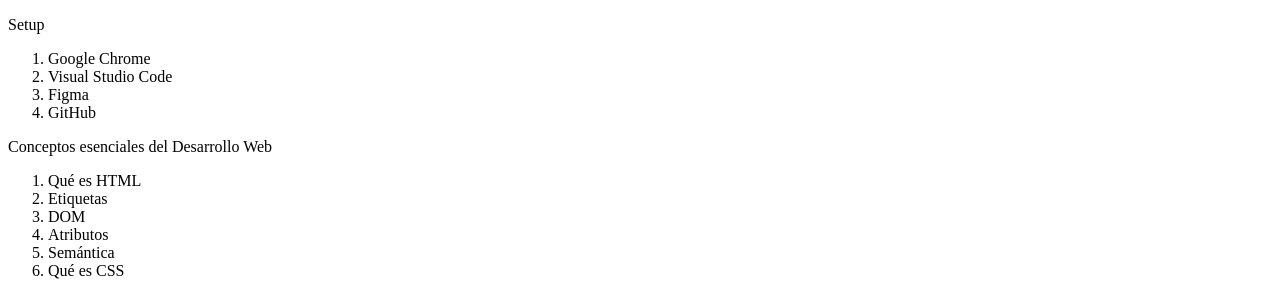
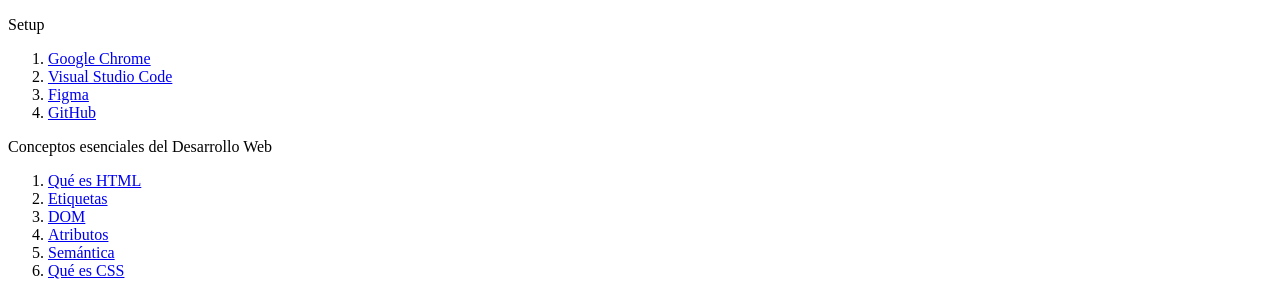
Before and after one commit to HectorGalindoPedraza/curso-esencial-html-css, a plain HTML site: page index.html in a window 1280 px wide. Shown: the top 298 px of the page. Drawn offline with Linux system fonts and the light colour scheme.

Commit message:
Enlaces y Rutas

```diff
--- a/index.html
+++ b/index.html
@@ -1,5 +1,5 @@
 <!DOCTYPE html>
-<html lang="en">
+<html lang="es">
 <head>
     <meta charset="UTF-8">
     <meta http-equiv="X-UA-Compatible" content="IE=edge">
@@ -11,19 +11,19 @@
         <p>Setup</p>
         <nav>
 <ol>
-    <li>Google Chrome</li>
-    <li>Visual Studio Code</li>
-    <li>Figma</li>
-    <li>GitHub</li>
+    <li> <a href="#google-chrome">Google Chrome</a> </li>
+    <li> <a href="#vsc">Visual Studio Code</a></li>
+    <li> <a href="#figma">Figma</a></li>
+    <li> <a href="#github">GitHub</a></li>
 </ol>
 <p>Conceptos esenciales del Desarrollo Web</p>
 <ol>
-    <li>Qué es HTML</li>
-    <li>Etiquetas</li>
-    <li>DOM</li>
-    <li>Atributos</li>
-    <li>Semántica</li>
-    <li>Qué es CSS</li>
+    <li> <a href="#html">Qué es HTML</a></li>
+    <li> <a href="#etiquetas">Etiquetas</a></li>
+    <li> <a href="#dom">DOM</a></li>
+    <li> <a href="#atributos">Atributos</a></li>
+    <li> <a href="#semantica">Semántica</a> </li>
+    <li> <a href="#css">Qué es CSS</a></li>
 </ol>
         </nav>
     </header>
@@ -34,24 +34,24 @@
             Setup
         </h2>
     <img src="./assets/img/chrome.png" alt="Logo de Google Chrome" title="Logo de Google Chrome">
-    <h3>Google Chrome</h3>
+    <h3 id="google-chrome">Google Chrome</h3>
     <p>
         Chrome va a ser el navegador que utilizaremos en el curso por su extenso soporte de nuevos estándares y herramientas de
         desarrollo avanzadas y de amigable uso.
     </p>
     <img src="./assets/img/vs.png" alt="Logo de Visual Studio Code" title="Logo de Visual Studio Code">
-    <h3>Visual Studio Code</h3>
+    <h3 id="vsc">Visual Studio Code</h3>
     <p>Visual Studio Code es el editor de texto más popular y potente del mercado actualmente, su fácil uso y la capacidad de
     extenderlo por medio de plugins lo hace el complemento perfecto para cualquier programador sin importar el lenguaje en
     el que se desemvuelva.</p>
 
     <img src="./assets/img/Figma.png" alt="Logo de Figma" title="Logo de Figma">
-    <h3>Figma</h3>
+    <h3 id="figma">Figma</h3>
     <p>Figma es una la herramienta más popular en la actualidad para entregar diseños a los desarrolladores para su
     implementación por su fácil uso porque puede ser usado directamente desde el navegador.</p>
 
     <img src="./assets/img/GitHub.png" alt="Log de GitHub" title="Logo de GitHub">
-    <h3>GitHub</h3>
+    <h3 id="github">GitHub</h3>
     <p>Así como en Facebook te encuentran tus amigos, en Github te encuentran otras programadoras y programadores de todo el
     mundo, en vez de subir fotos de tus viajes aquí subes tu código y puedes elegir hacerlo “open source” o guardarlo de
     manera privada, Github será esencial para almacenar tu futuro portafolio.</p>
@@ -59,11 +59,11 @@
 
     <h2>Conceptos esenciales del Desarrollo Web</h2>
 
-    <h3>Qué es HTML</h3>
+    <h3 id="html">Qué es HTML</h3>
     <P>Hyper Text Markup Language o Lenguaje de marcas Hipertexto. Es el componente más básico de la web. Define el significado
     y la estructura del contenido.</P>
 
-    <h3>Etiquetas</h3>
+    <h3 id="etiquetas">Etiquetas</h3>
     <p>Las etiquetas HTML van a ayudarnos a brindar una estructura y semántica al contenido de nuestro website y cada una tiene
     características y usos diferentes aunque visualmente den un resultado similar.</p>
     <p>Muchas etiquetas son fácil de diferencias como los headings o las imágenes y otras diferentes como header, footer,
@@ -71,25 +71,25 @@
     pequeña idea de su uso pero en este curso vamos a usar las más importantes y que serán parte de tu día a día como
     Software Developer.</p>
 
-    <h3>DOM</h3>
+    <h3 id="dom">DOM</h3>
     <p>El Document Object Model es una estructura de árbol que representará todos nuestros proyectos web como si un árbol
     genealógico fuera: padres, hijos, hermanos con niveles infinitos. cuando entendemos esta anidación podemos identificar
     dependencias, herencias en css y que tan complejo es nuestro proyecto.</p>
     <img src="./assets/img/dom.png" alt="Estructura de arbol que representa al Document Object Model" height="470px" width="900px">
 
-    <h3>Semántica</h3>
+    <h3 id="semantica">Semántica</h3>
     <p>La semántica le brinda sentido a cada elemento existen en un sitio web, algunos elementos será meramente decorativos y
     no deben significar nada pero otros serán títulos y deberán estar en diferente jerarquías o alguna secciones serán más
     relevantes que otras, esto ayudará a los motores de búsqueda como Google o Duck Duck Go a diferenciar tu contenido,
     categorizar y será la herramientas más valiosa para estar en los primeros resultados de búsqueda SEO. También ayudará a
     la accesibilidad de tu sitio web, para que personas con habilidades diferentes puedan entender cada contenido.</p>
 
-    <h3>Atributos</h3>
+    <h3 id="atributos">Atributos</h3>
     <p>Los atributos le dan características extra a las etiquetas para complementar información y son pre programadas por el
     navegador, algunos atributos funcionan en todas las etiquetas de la misma forma como ‘class’ pero otros atributos
     funcionan en solo alguna etiquetas como src</p>
 
-    <h3>CSS</h3>
+    <h3 id="css">CSS</h3>
     <p>Hojas de Estilo en Cascada (del inglés Cascading Style Sheets) o CSS es el lenguaje de estilos utilizado para describir
     la presentación de documentos HTML</p>
 
@@ -122,5 +122,8 @@
         <li>border-block | border-inline | border-block-start | border-block-end | border-inline-start | border-inline-end</li>
         <li>padding-block | padding-inline | padding-block-start | padding-block-end | padding-inline-start | padding-inline-end</li>
     </ul>
+
+    <h3>Modelo de caja</h3>
+   <p>Si tienes alguna pregunta escribeme a <a href="mailto:hhgphicor@gmail.com" >hhgphicor@gmail.com</a></p>
 </body>
 </html>
```
